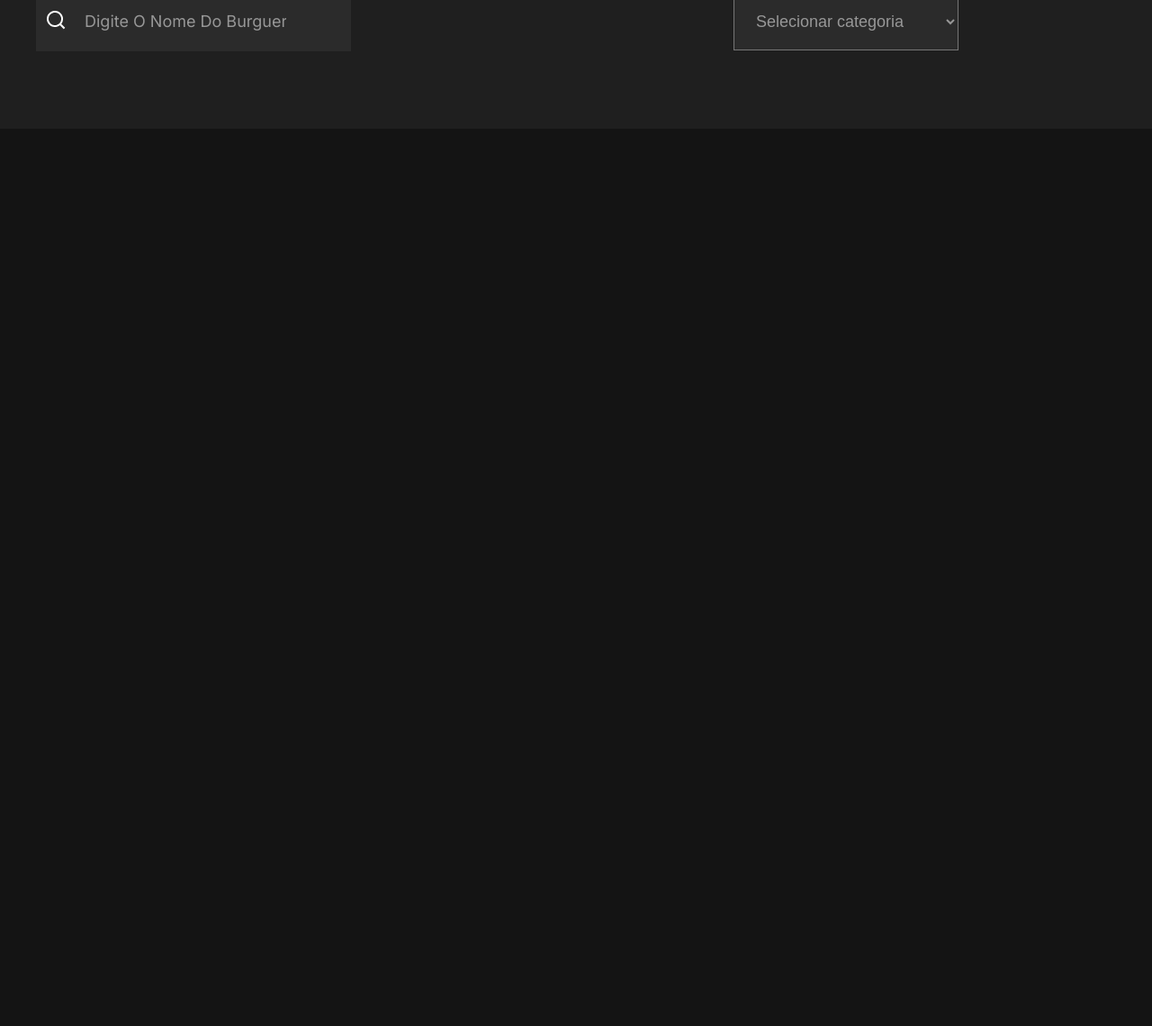
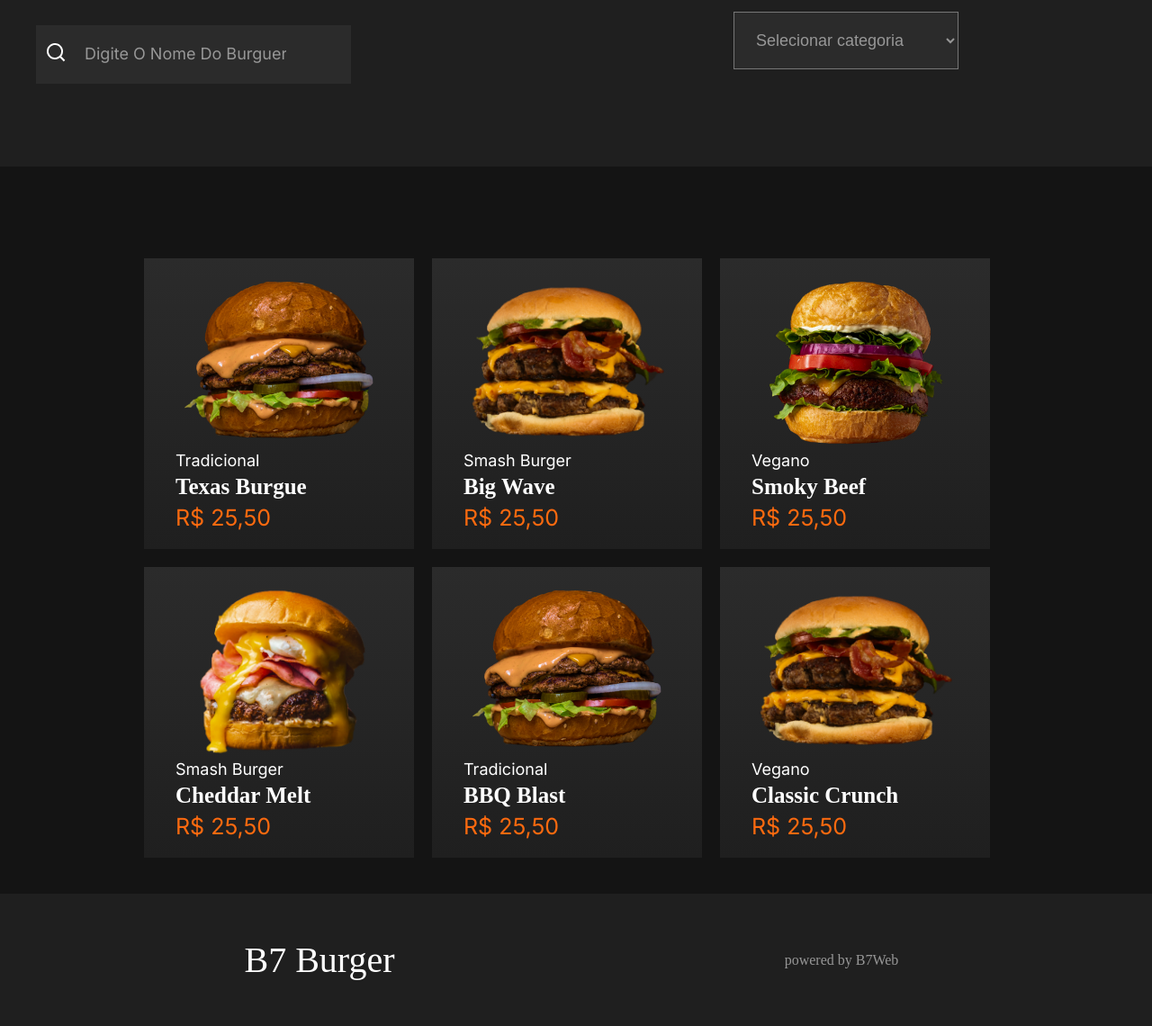
Before and after one commit to Eduardo-hds/B7-Burguer, a plain HTML site: page index.html in a window 1280 px wide. Shown: the part 573-1713 px from the top of the page at 90% size. Before the commit the page ends 800 px from the top, so only its background shows below. Drawn offline with Linux system fonts and the light colour scheme; a web font is replaced by a local one.

Commit message:
quase lá

```diff
--- a/assets/style/style.css
+++ b/assets/style/style.css
@@ -1,7 +1,7 @@
 
 :root{
     --font-inter: "Inter", sans-serif;
-    --fonte-colistoga:"Calistoga", serif;
+    --font-colistoga:"Calistoga", serif;
     --main-bg-color:#141414;
     --second-bg-color: #1F1F1F;
     --tird-bg-color:#2B2B2B;
@@ -34,6 +34,9 @@ header{
     align-items: center;
 }
 
+main{
+    max-width: 100%;
+}
 .header-menu{
     display: flex;
     align-items: center;
@@ -71,6 +74,10 @@ header{
     font-size: 18px;
 }
 
+.menu nav a:hover{
+    color: #bbb;
+}
+
 .make_order{
     flex: 1;
     text-align: center;
@@ -89,6 +96,11 @@ header{
     font-family: var(--font-inter);
 }
 
+.make_order a:hover{
+    color: #bbb;
+    border: 1px solid #bbb;
+}
+
 .main-background{
     height: calc(100vh - 100px);
     max-height: 100%;
@@ -102,8 +114,6 @@ header{
     justify-content: center;
     width: var(--container-width);
     max-width: 100%;
-    margin-left: 20px;
-    margin-right: 20px;
 }
 
 .main-background--header{
@@ -158,14 +168,16 @@ header{
 .main-background--header---img img{
     position:absolute;
     height: 450px;
-    bottom: -10;
+    bottom: -10px;
 }
 
 .main-backgound--search{
     background-color: var(--second-bg-color);
-    height: 35%;
+    height: 35vh;
     display: flex;
     justify-content: center;
+    width: 100%;
+    max-width: 100vw;
 }
 
 .main-backgound--search .container{
@@ -179,6 +191,7 @@ header{
     flex-direction: column;
     justify-content: center;
     position: relative;
+    margin-top: 30px;
 }
 
 .area-text{
@@ -238,3 +251,88 @@ select{
     font-size: 18px;
 
 }
+
+.burges-list{
+    display: flex;
+    justify-content: center;
+    width: 100%;
+    max-width: 100vw;
+    margin-top: 40px;
+    padding-bottom: 40px;
+}
+
+.burges-list .container{
+    flex-wrap: wrap;
+}
+
+.burges-list--burges{
+    max-width: 300px;
+    width: 100%;
+    display: flex;
+    flex-direction: column;
+    justify-content: center;
+    align-items: center;
+    background: linear-gradient(#2b2b2b, #1F1F1F);
+    margin-right: 20px;
+    margin-top: 20px;
+    padding: 20px;
+}
+
+.burges-list--burges:hover{
+    background: 0;
+    background-color: #2B2B2B;
+    cursor: pointer;
+}
+
+
+.burges--type p{
+    font-size: 18px;
+    text-transform: capitalize;
+    font-family: var(--font-inter);
+}
+
+.burges--type,
+.burges--header,
+.burges--price{
+    width: 100%;
+    margin-left: 30px;
+}
+
+.burges--header p{
+    font-size: 25px;
+    text-transform: capitalize;
+    font-family: var(--fonte-colistoga);
+    font-weight: 600;
+    padding: 5px 0px;
+}
+
+.burges--price p{
+    font-size: 25px;
+    text-transform: uppercase;
+    font-family: var(--font-inter);
+    color: var(--orange-color);
+}
+
+.burges--price p::before{
+    content: "R$ ";
+}
+
+footer{
+    display: flex;
+    width: 100%;
+    background-color: var(--second-bg-color);
+    padding: 50px;
+}
+
+.footer-logo,
+.footer-creator{
+    flex: 1;
+    display: flex;
+    flex-direction: column;
+    align-items: center;
+    justify-content: center;
+}
+
+.footer-creator p{
+    color: var(--gray-color);
+}
--- a/index.html
+++ b/index.html
@@ -71,14 +71,73 @@
                     <div class="category">
                         <select name="" id="">
                             <option value="" selected disabled>Selecionar categoria</option>
-                            <option value="">Testando</option>
-                            <option value="">Testando</option>
-                            <option value="">Testando</option>
+                            <option value="">Todos</option>
+                            <option value="">Tradicional</option>
+                            <option value="">Smash Burger</option>
+                            <option value="">Vegano</option>
                         </select>
                     </div>
                 </div>
             </div>
         </section>
+
+        <section class="burges-list">
+            <div class="container">
+                <div class="burges-list--burges">
+                    <div class="burges--img"><img src="./assets/imagens/burger1.png" alt=""></div>
+                    <div class="burges--type"><p>tradicional</p></div>
+                    <div class="burges--header"><p>texas burgue</p></div>
+                    <div class="burges--price"><p>25,50</p></div>
+                </div>
+
+                <div class="burges-list--burges">
+                    <div class="burges--img"><img src="./assets/imagens/burger2.png" alt=""></div>
+                    <div class="burges--type"><p>Smash Burger </p></div>
+                    <div class="burges--header"><p>Big Wave</p></div>
+                    <div class="burges--price"><p>25,50</p></div>
+                </div>
+
+                <div class="burges-list--burges">
+                    <div class="burges--img"><img src="./assets/imagens/burger3.png" alt=""></div>
+                    <div class="burges--type"><p>Vegano </p></div>
+                    <div class="burges--header"><p>Smoky Beef</p></div>
+                    <div class="burges--price"><p>25,50</p></div>
+                </div>
+
+                <div class="burges-list--burges">
+                    <div class="burges--img"><img src="./assets/imagens/burger4.png" alt=""></div>
+                    <div class="burges--type"><p>Smash Burger </p></div>
+                    <div class="burges--header"><p>Cheddar Melt</p></div>
+                    <div class="burges--price"><p>25,50</p></div>
+                </div>
+
+                <div class="burges-list--burges">
+                    <div class="burges--img"><img src="./assets/imagens/burger1.png" alt=""></div>
+                    <div class="burges--type"><p>tradicional</p></div>
+                    <div class="burges--header"><p>BBQ Blast</p></div>
+                    <div class="burges--price"><p>25,50</p></div>
+                </div>
+
+                <div class="burges-list--burges">
+                    <div class="burges--img"><img src="./assets/imagens/burger2.png" alt=""></div>
+                    <div class="burges--type"><p>Vegano</p></div>
+                    <div class="burges--header"><p>Classic Crunch</p></div>
+                    <div class="burges--price"><p>25,50</p></div>
+                </div>
+            </div>
+        </section>
     </main>
+
+    <footer>
+        <div class="footer-logo">
+            <div class="logo">
+                <p>b7 burger</p>
+            </div>
+        </div>
+
+        <div class="footer-creator">
+            <p>powered by B7Web</p>
+        </div>
+    </footer>
 </body>
 </html>
```
